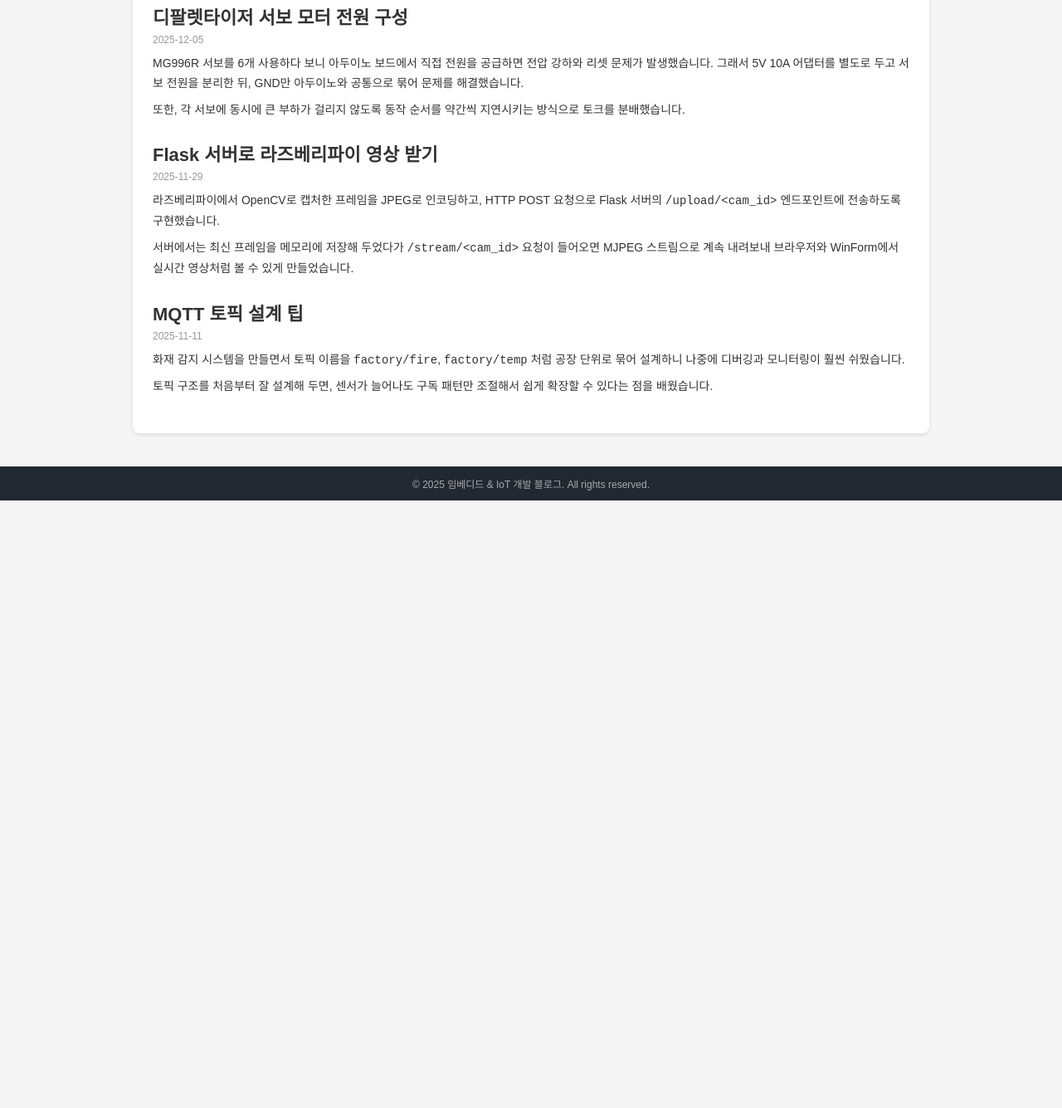
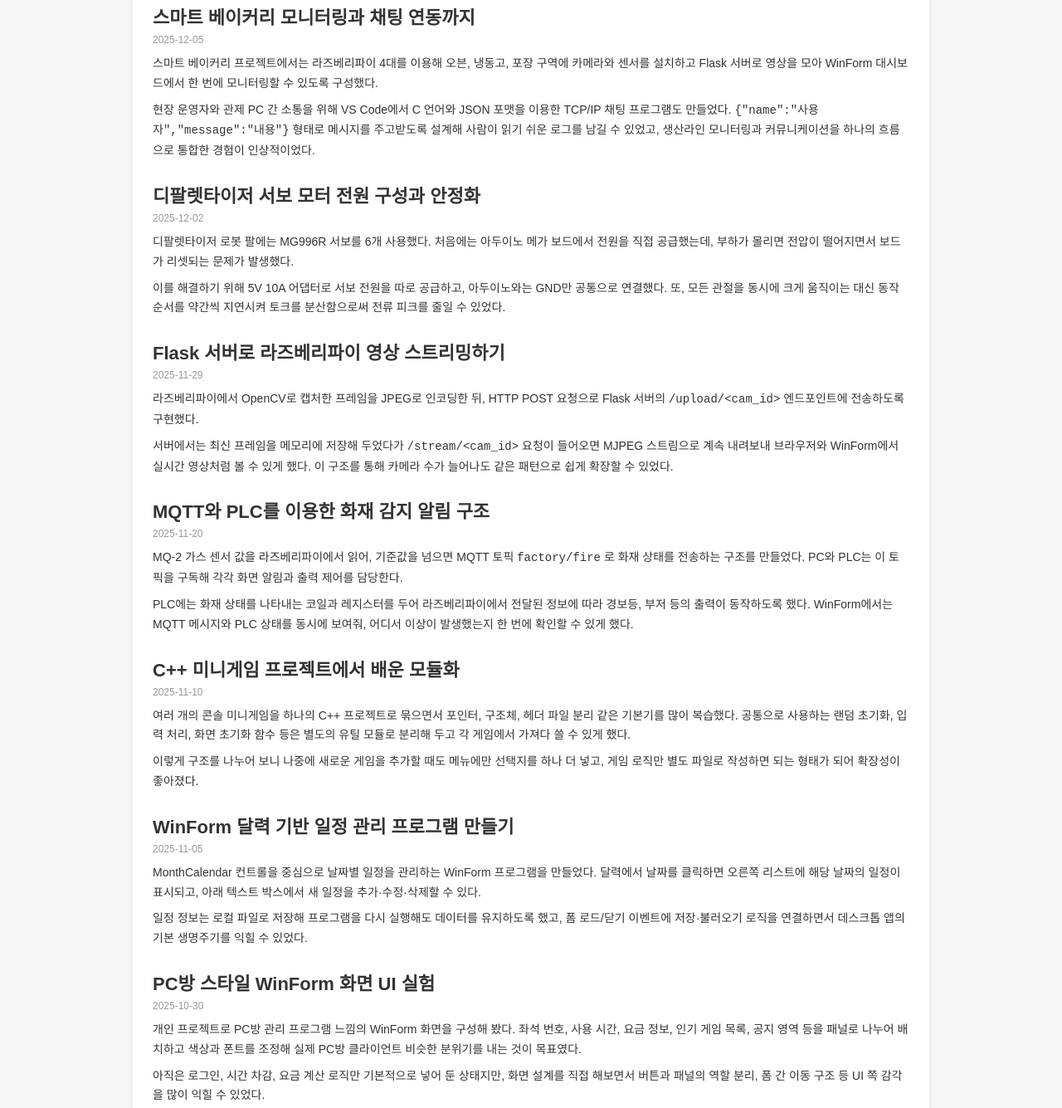
Before and after one commit to Kang-GeonWoo/myblog, a plain HTML site: page posts.html in a window 1280 px wide. Shown: the part 171-1506 px from the top of the page at 83% size. Before the commit the page ends 800 px from the top, so only its background shows below. Drawn offline with Linux system fonts and the light colour scheme.

Commit message:
Add files via upload

```diff
--- a/posts.html
+++ b/posts.html
@@ -29,46 +29,125 @@
     <section class="card">
       <h2 style="margin-bottom: 15px;">블로그 글</h2>
 
+      <!-- 스마트 베이커리 + 채팅 -->
       <article class="post">
-        <h2>디팔렛타이저 서보 모터 전원 구성</h2>
+        <h2>스마트 베이커리 모니터링과 채팅 연동까지</h2>
         <div class="date">2025-12-05</div>
         <p>
-          MG996R 서보를 6개 사용하다 보니 아두이노 보드에서 직접 전원을 공급하면
-          전압 강하와 리셋 문제가 발생했습니다. 그래서 5V 10A 어댑터를 별도로 두고
-          서보 전원을 분리한 뒤, GND만 아두이노와 공통으로 묶어 문제를 해결했습니다.
+          스마트 베이커리 프로젝트에서는 라즈베리파이 4대를 이용해
+          오븐, 냉동고, 포장 구역에 카메라와 센서를 설치하고
+          Flask 서버로 영상을 모아 WinForm 대시보드에서 한 번에
+          모니터링할 수 있도록 구성했다.
         </p>
         <p>
-          또한, 각 서보에 동시에 큰 부하가 걸리지 않도록 동작 순서를 약간씩
-          지연시키는 방식으로 토크를 분배했습니다.
+          현장 운영자와 관제 PC 간 소통을 위해 VS Code에서
+          C 언어와 JSON 포맷을 이용한 TCP/IP 채팅 프로그램도 만들었다.
+          <code>{"name":"사용자","message":"내용"}</code> 형태로 메시지를
+          주고받도록 설계해 사람이 읽기 쉬운 로그를 남길 수 있었고,
+          생산라인 모니터링과 커뮤니케이션을 하나의 흐름으로
+          통합한 경험이 인상적이었다.
         </p>
       </article>
 
+      <!-- 디팔렛타이저 서보/전원 -->
       <article class="post">
-        <h2>Flask 서버로 라즈베리파이 영상 받기</h2>
+        <h2>디팔렛타이저 서보 모터 전원 구성과 안정화</h2>
+        <div class="date">2025-12-02</div>
+        <p>
+          디팔렛타이저 로봇 팔에는 MG996R 서보를 6개 사용했다.
+          처음에는 아두이노 메가 보드에서 전원을 직접 공급했는데,
+          부하가 몰리면 전압이 떨어지면서 보드가 리셋되는 문제가 발생했다.
+        </p>
+        <p>
+          이를 해결하기 위해 5V 10A 어댑터로 서보 전원을 따로 공급하고,
+          아두이노와는 GND만 공통으로 연결했다. 또, 모든 관절을
+          동시에 크게 움직이는 대신 동작 순서를 약간씩 지연시켜
+          토크를 분산함으로써 전류 피크를 줄일 수 있었다.
+        </p>
+      </article>
+
+      <!-- Flask + 영상 스트리밍 -->
+      <article class="post">
+        <h2>Flask 서버로 라즈베리파이 영상 스트리밍하기</h2>
         <div class="date">2025-11-29</div>
         <p>
-          라즈베리파이에서 OpenCV로 캡처한 프레임을 JPEG로 인코딩하고,
-          HTTP POST 요청으로 Flask 서버의 <code>/upload/&lt;cam_id&gt;</code> 엔드포인트에
-          전송하도록 구현했습니다.
+          라즈베리파이에서 OpenCV로 캡처한 프레임을 JPEG로 인코딩한 뒤,
+          HTTP POST 요청으로 Flask 서버의
+          <code>/upload/&lt;cam_id&gt;</code> 엔드포인트에 전송하도록 구현했다.
         </p>
         <p>
           서버에서는 최신 프레임을 메모리에 저장해 두었다가
           <code>/stream/&lt;cam_id&gt;</code> 요청이 들어오면 MJPEG 스트림으로
-          계속 내려보내 브라우저와 WinForm에서 실시간 영상처럼 볼 수 있게 만들었습니다.
+          계속 내려보내 브라우저와 WinForm에서 실시간 영상처럼 볼 수 있게 했다.
+          이 구조를 통해 카메라 수가 늘어나도 같은 패턴으로 쉽게 확장할 수 있었다.
         </p>
       </article>
 
+      <!-- MQTT + PLC 화재 감지 -->
       <article class="post">
-        <h2>MQTT 토픽 설계 팁</h2>
-        <div class="date">2025-11-11</div>
+        <h2>MQTT와 PLC를 이용한 화재 감지 알림 구조</h2>
+        <div class="date">2025-11-20</div>
         <p>
-          화재 감지 시스템을 만들면서 토픽 이름을
-          <code>factory/fire</code>, <code>factory/temp</code> 처럼
-          공장 단위로 묶어 설계하니 나중에 디버깅과 모니터링이 훨씬 쉬웠습니다.
+          MQ-2 가스 센서 값을 라즈베리파이에서 읽어, 기준값을 넘으면
+          MQTT 토픽 <code>factory/fire</code> 로 화재 상태를 전송하는 구조를 만들었다.
+          PC와 PLC는 이 토픽을 구독해 각각 화면 알림과 출력 제어를 담당한다.
         </p>
         <p>
-          토픽 구조를 처음부터 잘 설계해 두면,
-          센서가 늘어나도 구독 패턴만 조절해서 쉽게 확장할 수 있다는 점을 배웠습니다.
+          PLC에는 화재 상태를 나타내는 코일과 레지스터를 두어
+          라즈베리파이에서 전달된 정보에 따라 경보등, 부저 등의
+          출력이 동작하도록 했다. WinForm에서는 MQTT 메시지와 PLC 상태를
+          동시에 보여줘, 어디서 이상이 발생했는지 한 번에 확인할 수 있게 했다.
+        </p>
+      </article>
+
+      <!-- C++ 미니게임 -->
+      <article class="post">
+        <h2>C++ 미니게임 프로젝트에서 배운 모듈화</h2>
+        <div class="date">2025-11-10</div>
+        <p>
+          여러 개의 콘솔 미니게임을 하나의 C++ 프로젝트로 묶으면서
+          포인터, 구조체, 헤더 파일 분리 같은 기본기를 많이 복습했다.
+          공통으로 사용하는 랜덤 초기화, 입력 처리, 화면 초기화 함수 등은
+          별도의 유틸 모듈로 분리해 두고 각 게임에서 가져다 쓸 수 있게 했다.
+        </p>
+        <p>
+          이렇게 구조를 나누어 보니 나중에 새로운 게임을 추가할 때도
+          메뉴에만 선택지를 하나 더 넣고, 게임 로직만 별도 파일로
+          작성하면 되는 형태가 되어 확장성이 좋아졌다.
+        </p>
+      </article>
+
+      <!-- 달력 일정관리 -->
+      <article class="post">
+        <h2>WinForm 달력 기반 일정 관리 프로그램 만들기</h2>
+        <div class="date">2025-11-05</div>
+        <p>
+          MonthCalendar 컨트롤을 중심으로 날짜별 일정을 관리하는
+          WinForm 프로그램을 만들었다. 달력에서 날짜를 클릭하면
+          오른쪽 리스트에 해당 날짜의 일정이 표시되고,
+          아래 텍스트 박스에서 새 일정을 추가·수정·삭제할 수 있다.
+        </p>
+        <p>
+          일정 정보는 로컬 파일로 저장해 프로그램을 다시 실행해도
+          데이터를 유지하도록 했고, 폼 로드/닫기 이벤트에 저장·불러오기
+          로직을 연결하면서 데스크톱 앱의 기본 생명주기를 익힐 수 있었다.
+        </p>
+      </article>
+
+      <!-- PC방 WinForm UI -->
+      <article class="post">
+        <h2>PC방 스타일 WinForm 화면 UI 실험</h2>
+        <div class="date">2025-10-30</div>
+        <p>
+          개인 프로젝트로 PC방 관리 프로그램 느낌의 WinForm 화면을 구성해 봤다.
+          좌석 번호, 사용 시간, 요금 정보, 인기 게임 목록, 공지 영역 등을
+          패널로 나누어 배치하고 색상과 폰트를 조정해 실제 PC방 클라이언트
+          비슷한 분위기를 내는 것이 목표였다.
+        </p>
+        <p>
+          아직은 로그인, 시간 차감, 요금 계산 로직만 기본적으로 넣어 둔 상태지만,
+          화면 설계를 직접 해보면서 버튼과 패널의 역할 분리, 폼 간 이동 구조 등
+          UI 쪽 감각을 많이 익힐 수 있었다.
         </p>
       </article>
 
```
